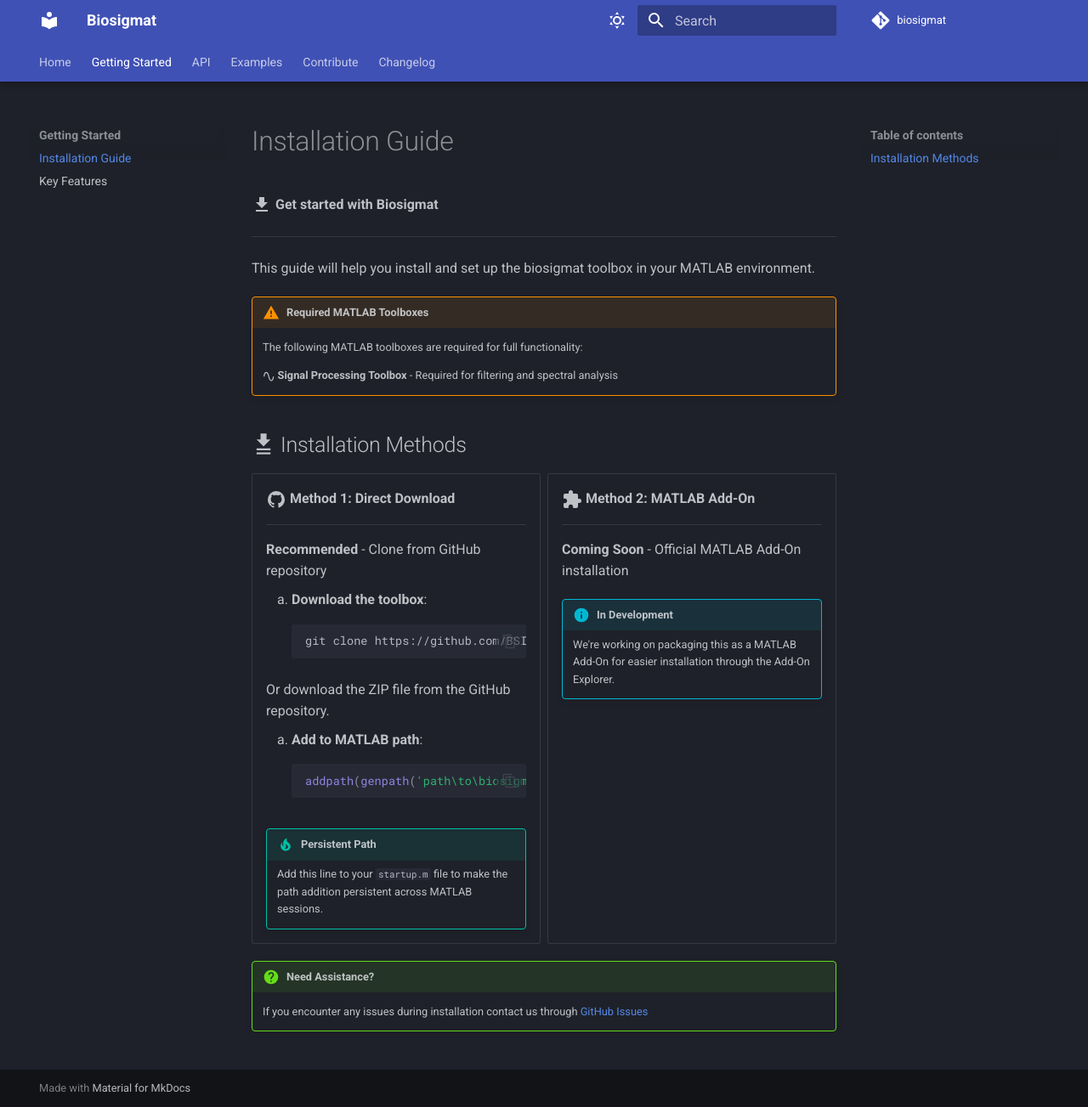
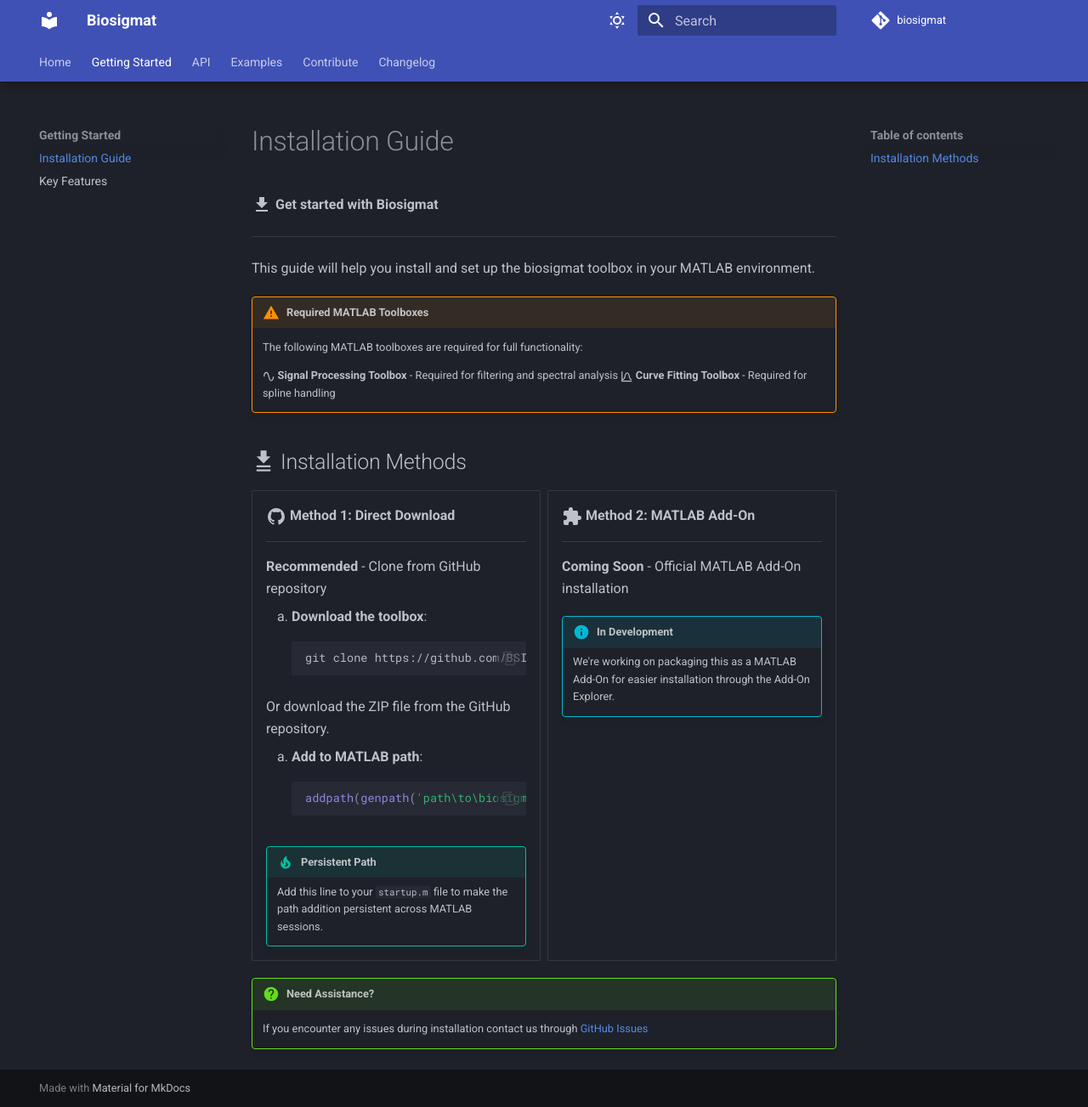
Before and after one commit to BSICoS/biosigmat, an MkDocs documentation site: the page built from docs/getting-started/installation.md, in a window 1280 px wide and 1303 px high. Shown: the whole window at 85% size. Built offline with MkDocs 1.6.1 and Material for MkDocs 9.7.7, drawn with Linux system fonts in a browser that asks for light colours; comment, search, counter and statistics services are not loaded.

Commit message:
Update installation guide to include Curve Fitting Toolbox requirement

```diff
--- a/docs/getting-started/installation.md
+++ b/docs/getting-started/installation.md
@@ -14,6 +14,7 @@
     The following MATLAB toolboxes are required for full functionality:
 
     :material-sine-wave:{ .middle } **Signal Processing Toolbox** - Required for filtering and spectral analysis
+    :material-chart-bell-curve:{ .middle } **Curve Fitting Toolbox** - Required for spline handling
 
 ## :material-download-multiple: Installation Methods
 
```
